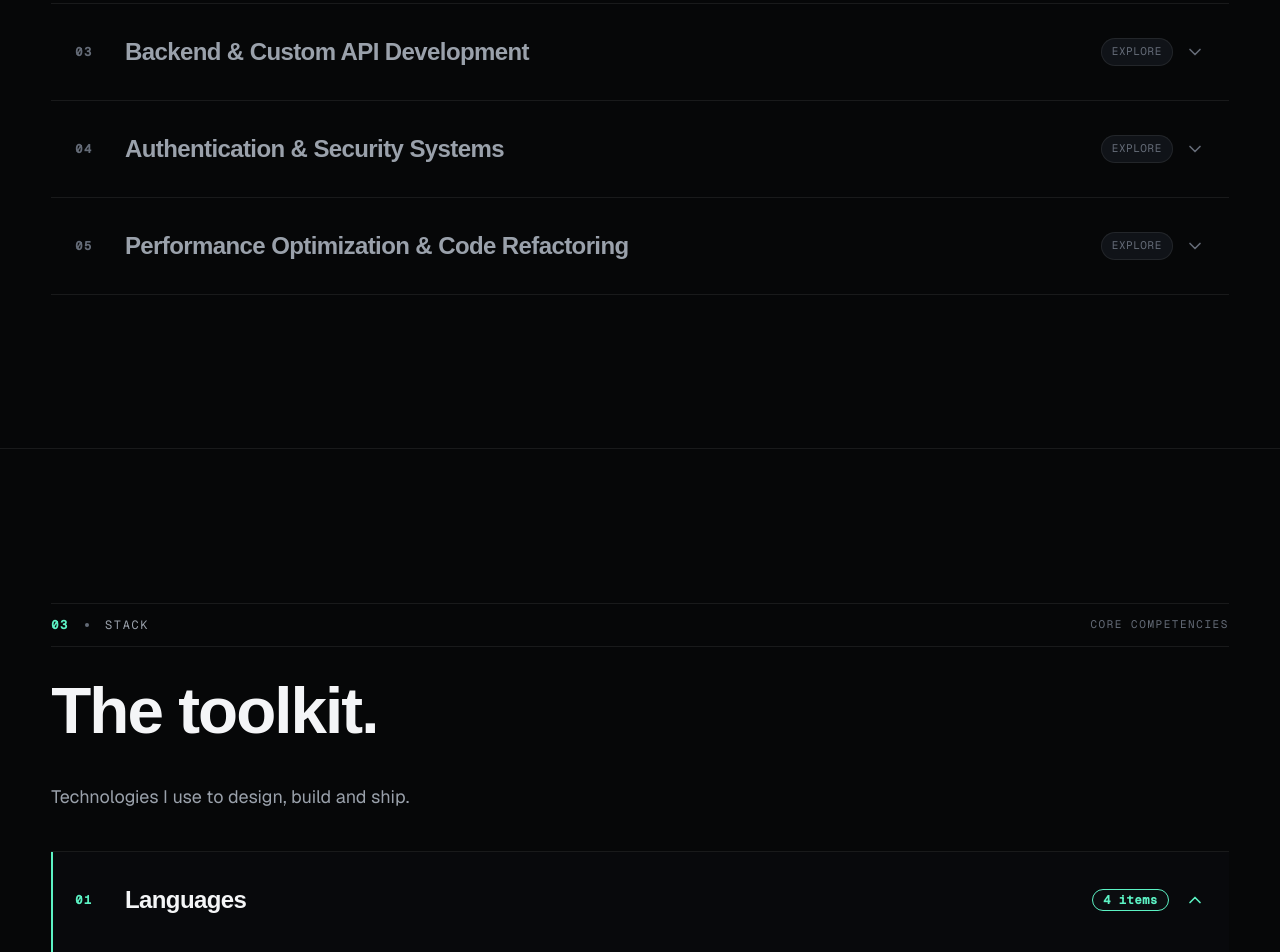
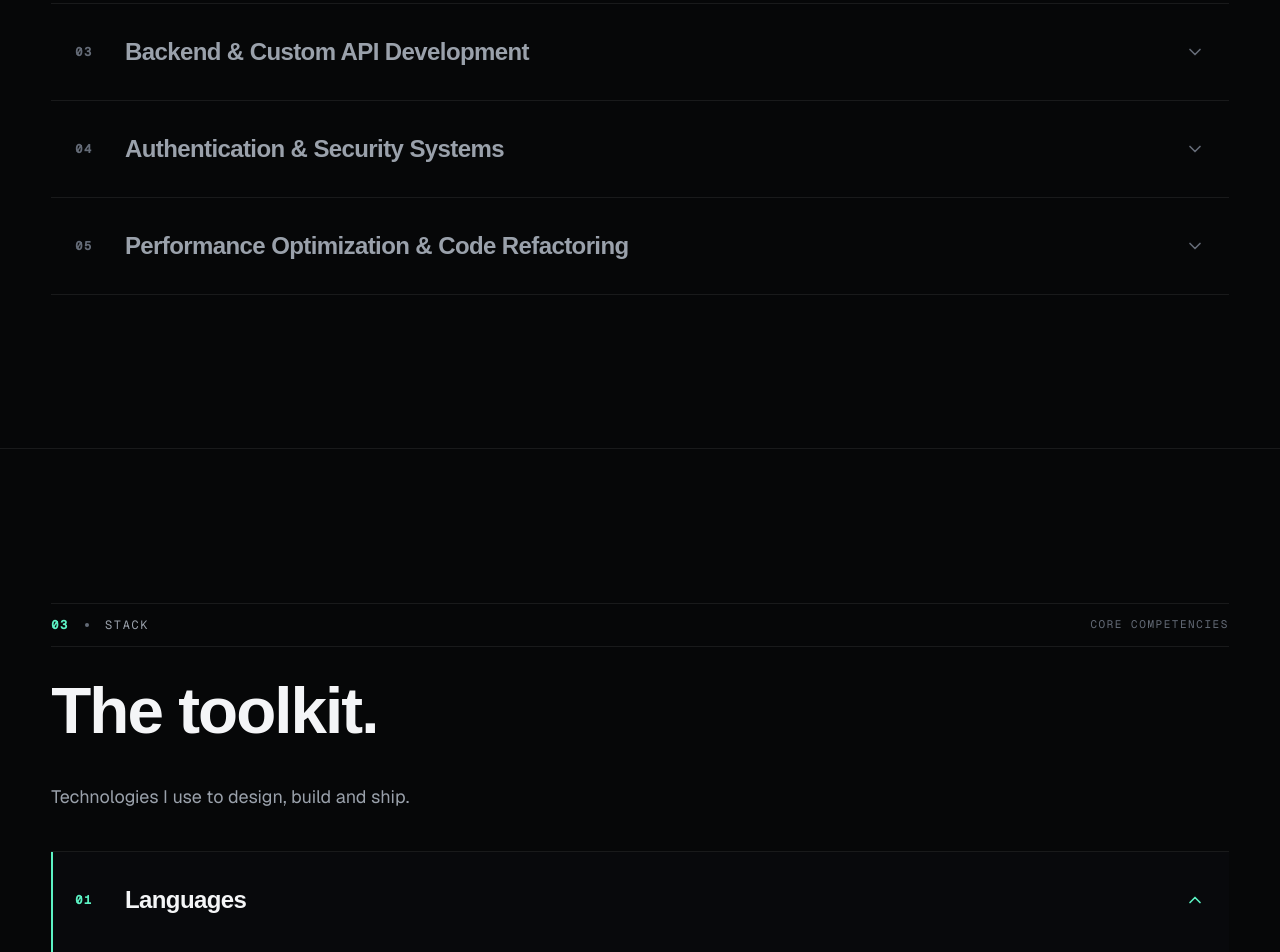
Before and after one commit to sagar-vashist/SagarVashist_Portfolio, a Next.js app: page / in a window 1280 px wide. Shown: the part 5520-6472 px from the top of the page. Built offline with nearby package versions, Linux system fonts and the light colour scheme; no server answers; a web font is replaced by a local one.

Commit message:
style: remove active/explore badges and item count pills, keeping chevrons

```diff
--- a/src/components/sections/Services.tsx
+++ b/src/components/sections/Services.tsx
@@ -105,17 +105,7 @@ export function Services() {
                         </span>
                       </div>
 
-                      <div className="flex items-center gap-3 shrink-0 ml-4">
-                        <span
-                          className={cn(
-                            "hidden sm:inline-block font-mono text-[11px] uppercase tracking-wider px-2.5 py-1 rounded-full border transition-colors duration-200",
-                            isOpen
-                              ? "bg-[var(--bg-elev)] border-[var(--accent)] text-[var(--accent)] font-semibold"
-                              : "bg-[var(--surface)] border-[var(--line)] text-[var(--text-dim)] group-hover:text-[var(--text-muted)]"
-                          )}
-                        >
-                          {isOpen ? "Active" : "Explore"}
-                        </span>
+                      <div className="flex items-center shrink-0 ml-4">
                         <ChevronDown
                           className={cn(
                             "w-5 h-5 transition-transform duration-300",
--- a/src/components/ui/Accordion.tsx
+++ b/src/components/ui/Accordion.tsx
@@ -102,17 +102,7 @@ export function Accordion({
                   </span>
                 </div>
 
-                <div className="flex items-center gap-4">
-                  <span
-                    className={cn(
-                      "font-mono text-xs tracking-wider px-2.5 py-0.5 rounded-full border transition-colors duration-200",
-                      isOpen
-                        ? "bg-[var(--bg-elev)] border-[var(--accent)] text-[var(--accent)] font-semibold"
-                        : "bg-[var(--surface)] border-[var(--line)] text-[var(--text-muted)] group-hover:text-[var(--text)]"
-                    )}
-                  >
-                    {item.count} items
-                  </span>
+                <div className="flex items-center shrink-0 ml-4">
                   <ChevronDown
                     className={cn(
                       "w-5 h-5 transition-transform duration-300",
```
